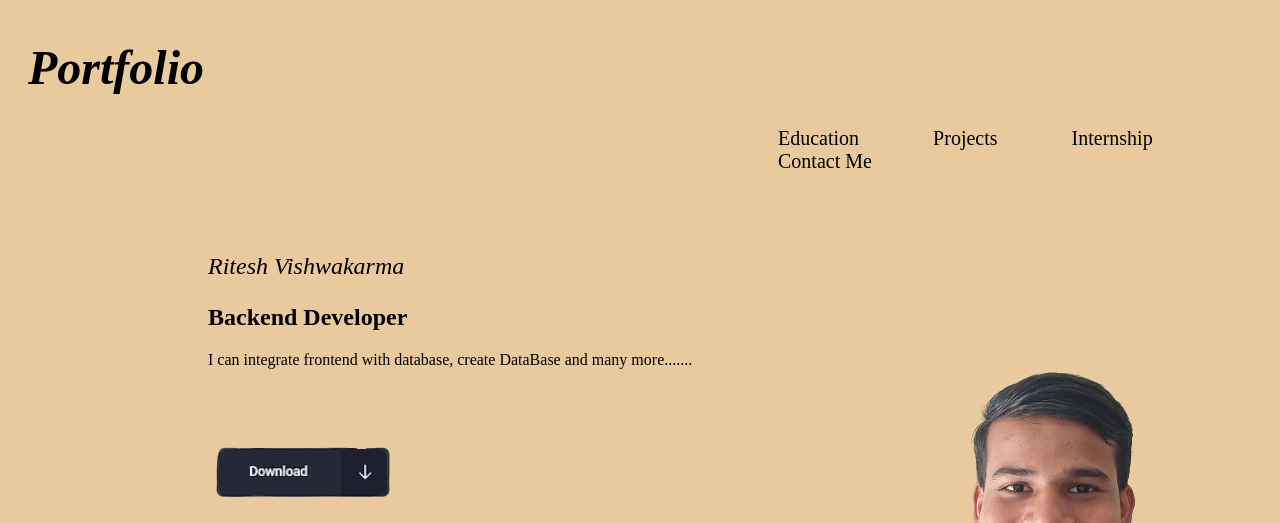
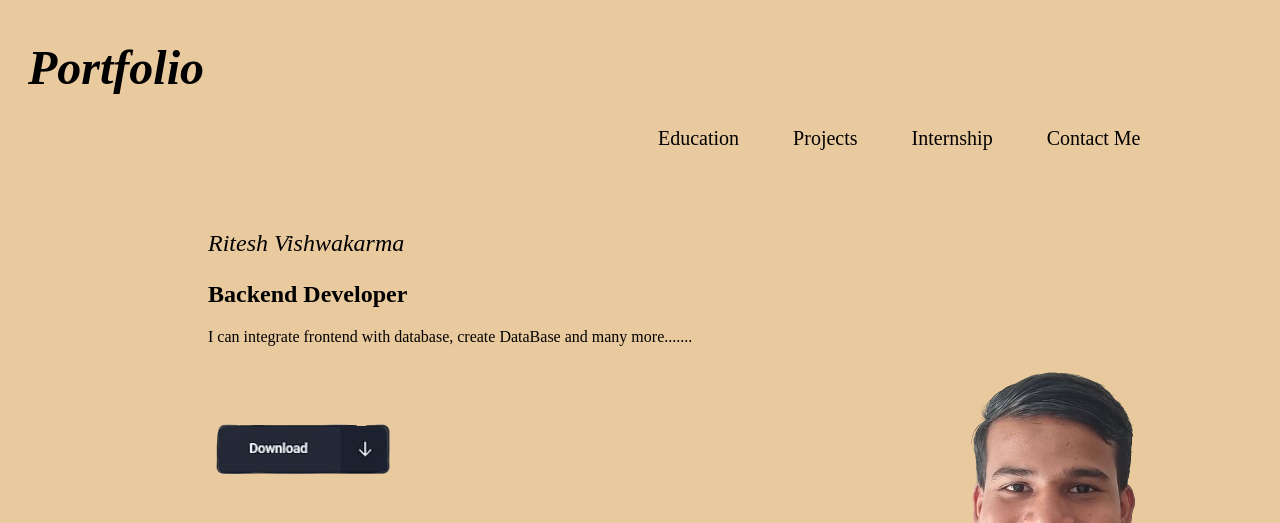
Before and after one commit to riteshvishwakarma2004/portfolio-website, a plain HTML site: page index.html in a window 1280 px wide. Shown: the top 523 px of the page. Drawn offline with Linux system fonts and the light colour scheme.

Commit message:
Update style.css

```diff
--- a/style.css
+++ b/style.css
@@ -11,10 +11,10 @@ body{
 
 .links{
     display:inline-block;
-    margin-left: 700px;
+    margin-left: 600px;
 }
 .link{
-    margin-left: 70px;
+    margin-left: 50px;
     font-size: 20px;
 }
 .pic{
```
